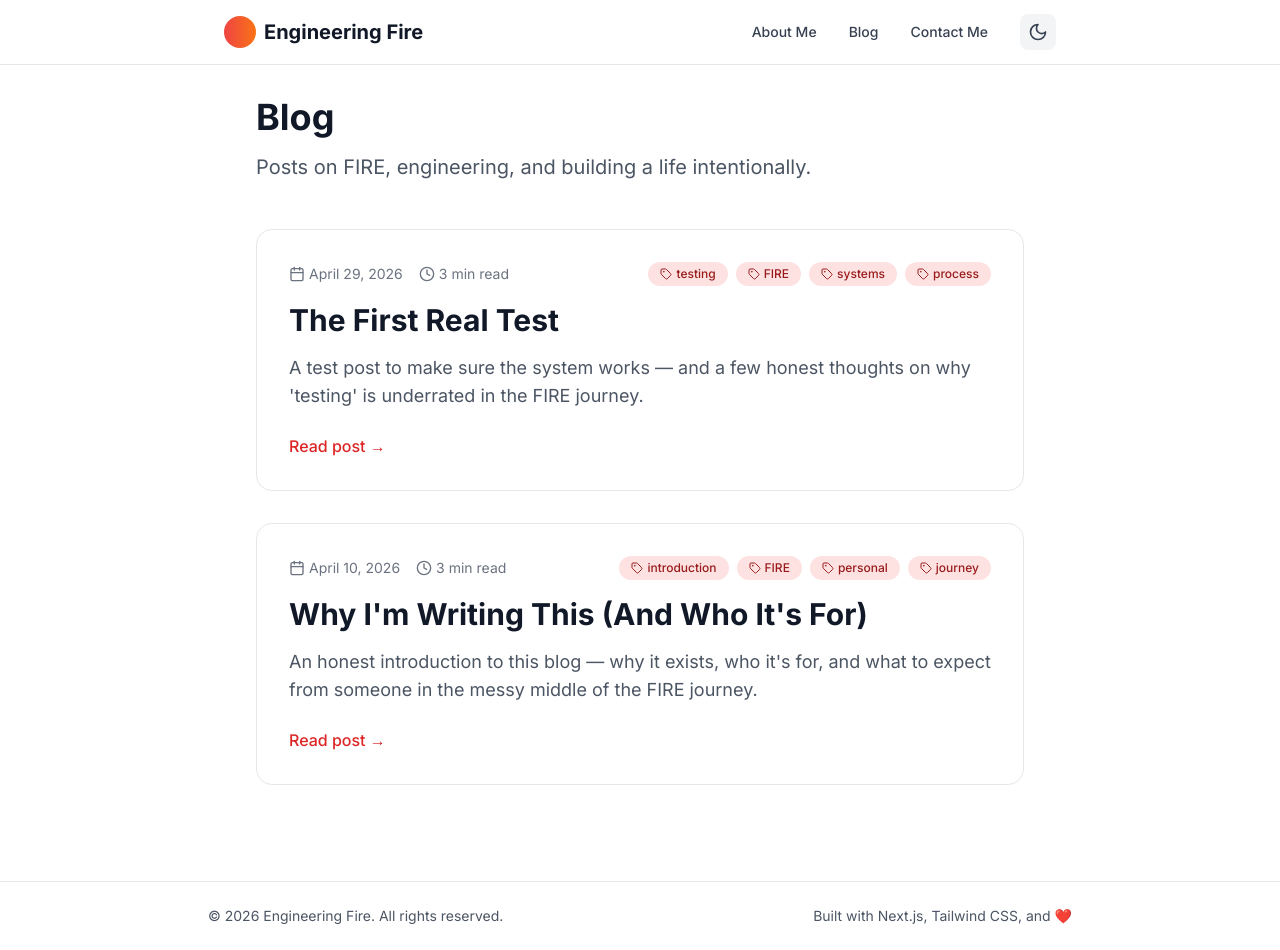
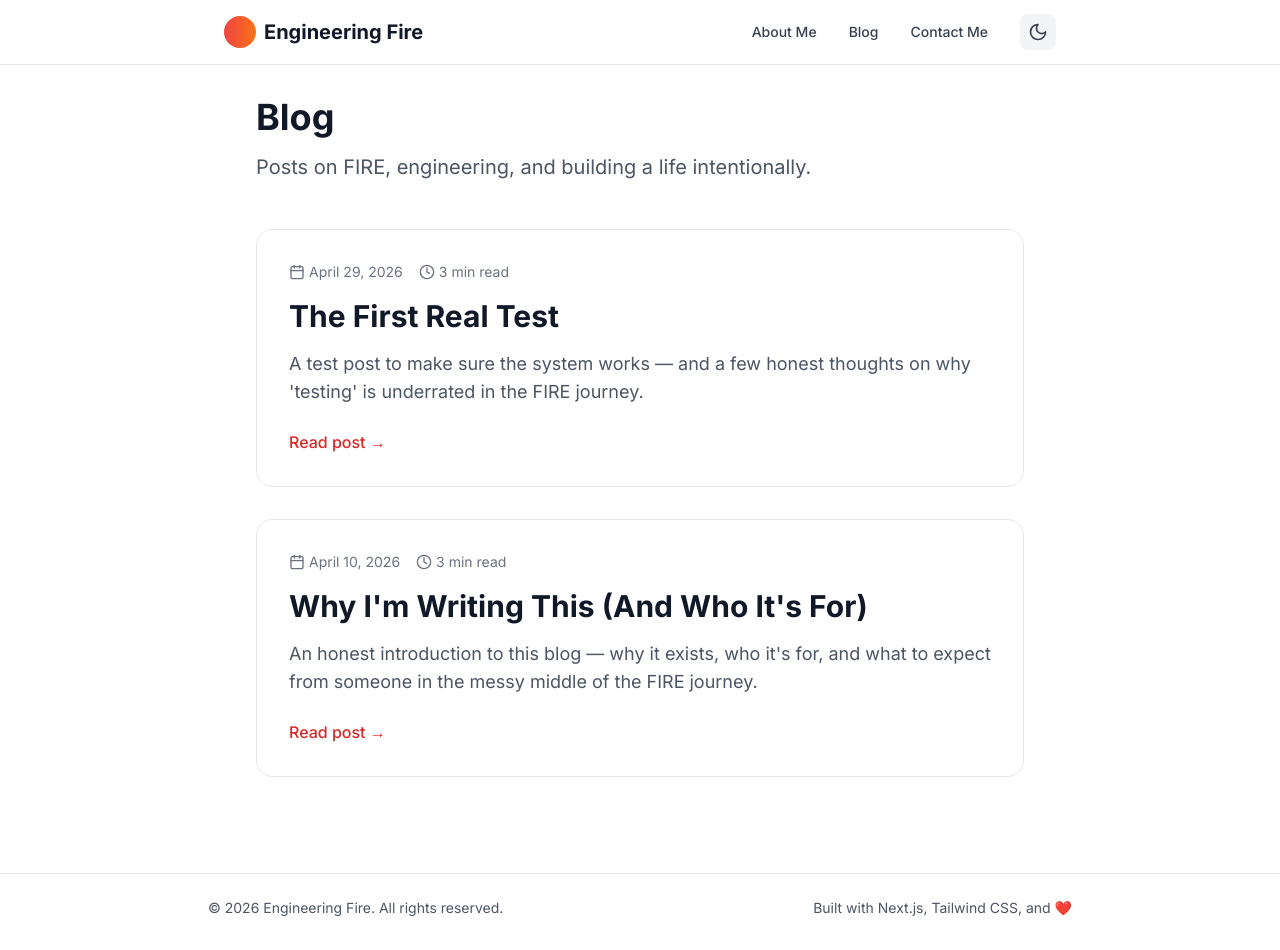
Before and after one commit to jdsebo15/engineering-fire, a Next.js app: page /blog in a window 1280 px wide. Built offline with nearby package versions, Linux system fonts and the light colour scheme.

Commit message:
Remove tags from blog post list

```diff
--- a/app/blog/page.tsx
+++ b/app/blog/page.tsx
@@ -1,6 +1,6 @@
 import { getPosts } from '@/lib/posts'
 import Link from 'next/link'
-import { Calendar, Clock, Tag } from 'lucide-react'
+import { Calendar, Clock } from 'lucide-react'
 
 export default async function BlogPage() {
   const posts = await getPosts()
@@ -52,18 +52,6 @@ export default async function BlogPage() {
                   {post.readingTime || '3 min read'}
                 </div>
               </div>
-
-              <div className="flex flex-wrap gap-2">
-                {post.tags.map((tag) => (
-                  <span
-                    key={tag}
-                    className="inline-flex items-center px-3 py-1 rounded-full text-xs font-medium bg-primary-100 dark:bg-primary-900/30 text-primary-800 dark:text-primary-300"
-                  >
-                    <Tag size={12} className="mr-1" />
-                    {tag}
-                  </span>
-                ))}
-              </div>
             </div>
 
             <Link href={`/blog/${post.slug}`}>
```
